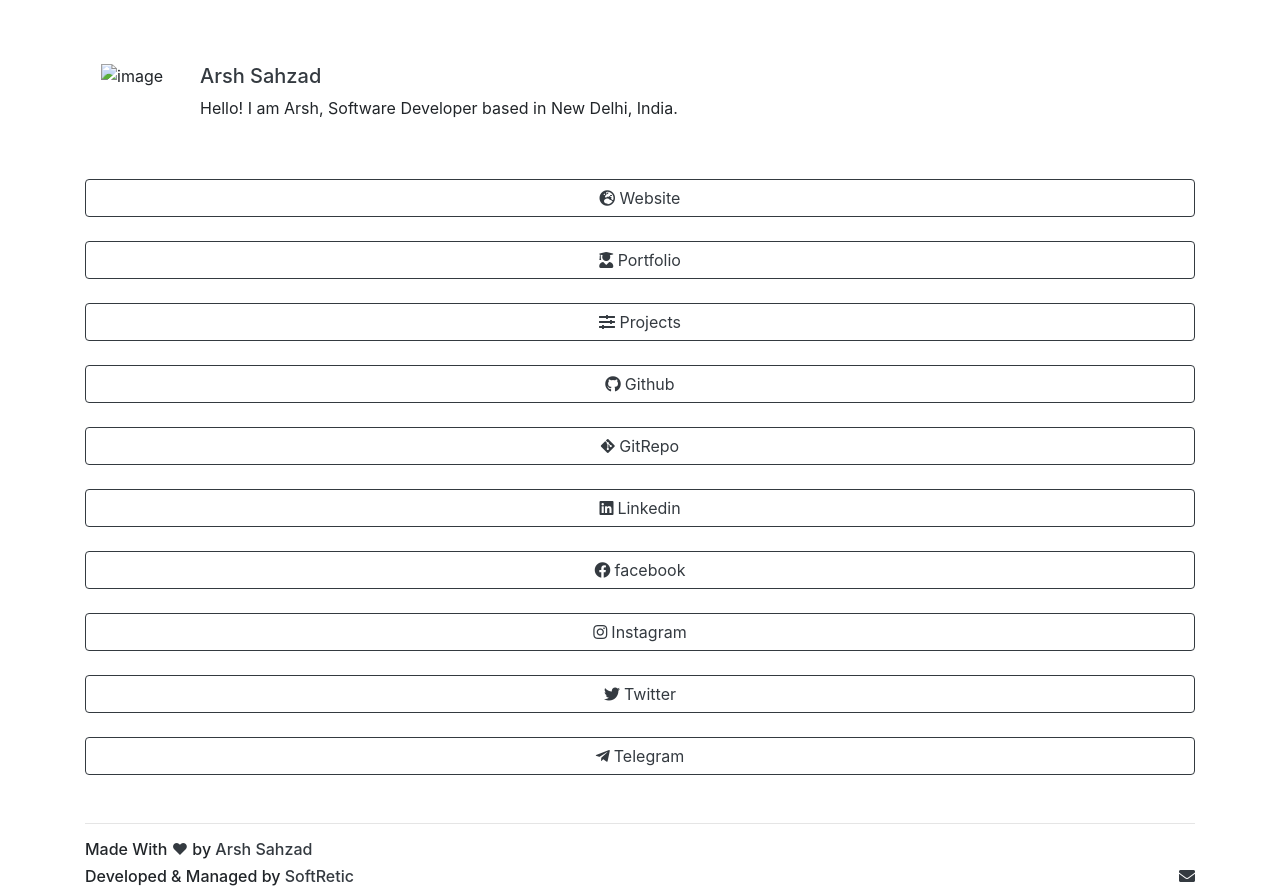
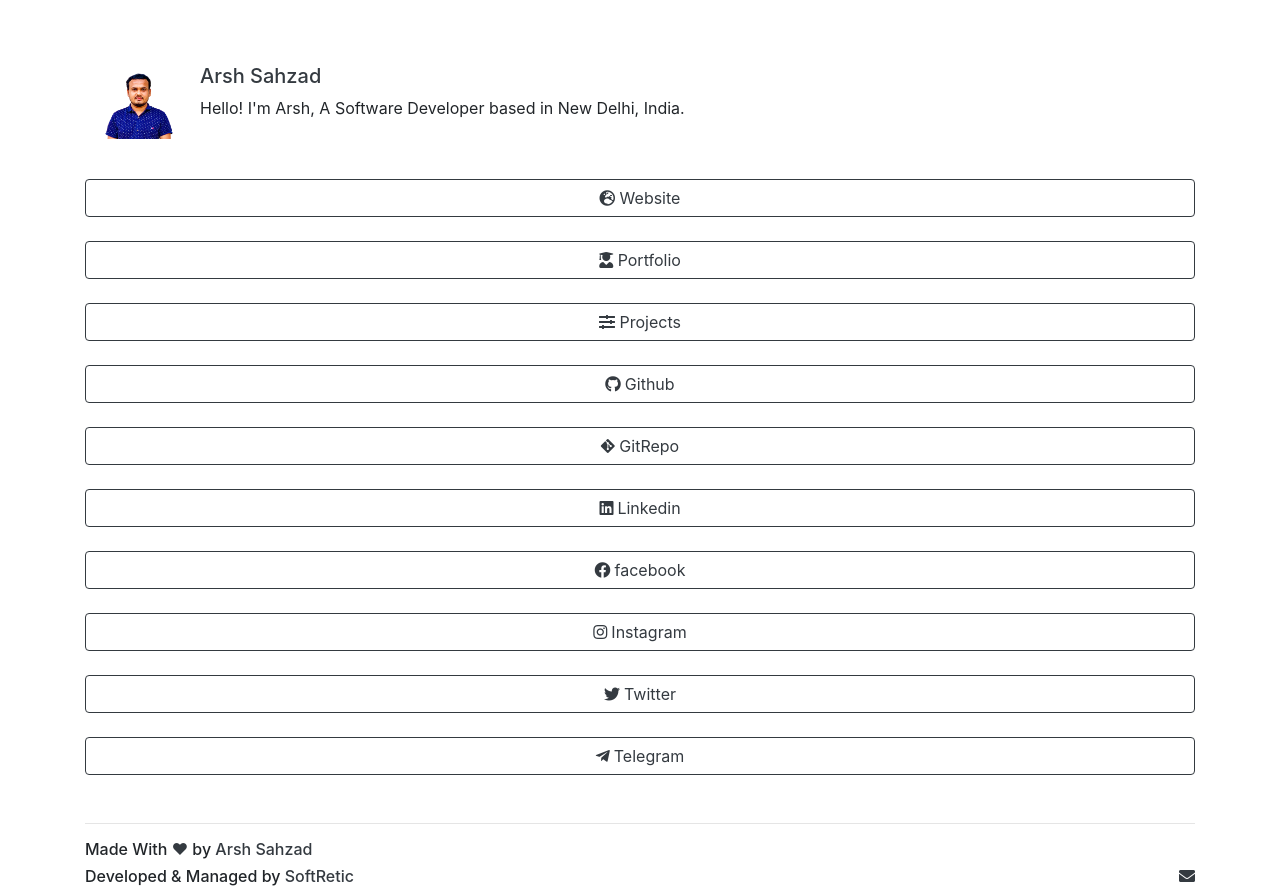
Before and after one commit to arshsahzad/Redirection, a plain HTML site: page index.html in a window 1280 px wide. Drawn offline with nearby package versions, Linux system fonts and the light colour scheme; files whose address does not match are found by name.

Commit message:
index update

```diff
--- a/index.html
+++ b/index.html
@@ -4,20 +4,20 @@
     <meta charset="utf-8" />
     <meta name="viewport" content="width=device-width, initial-scale=1" />
     <meta name="theme-color" content="#343a40" />
-    <meta name="description" content="Links To My Accounts | Developed By - Arsh Sahzad" />
+    <meta name="description" content="Links of Accounts | Developed By - Arsh Sahzad" />
     <title>LinkTree - Arsh Sahzad</title>
     <link rel="stylesheet" href="assets/css/main.css" />
-    <link rel="icon" href="./assets/img/title.png" type="image/x-icon" />
+    <link rel="icon" href="./assets/img/logo.png" type="image/x-icon" />
     <link rel="stylesheet" href="https://use.fontawesome.com/releases/v5.15.3/css/all.css" integrity="sha384-SZXxX4whJ79/gErwcOYf+zWLeJdY/qpuqC4cAa9rOGUstPomtqpuNWT9wdPEn2fk" crossorigin="anonymous" />
     <link rel="stylesheet" href="https://stackpath.bootstrapcdn.com/bootstrap/4.3.1/css/bootstrap.min.css" integrity="sha384-ggOyR0iXCbMQv3Xipma34MD+dH/1fQ784/j6cY/iJTQUOhcWr7x9JvoRxT2MZw1T" crossorigin="anonymous"/>
   </head>
   <body>
     <div class="container">
       <div class="media mt-5">
-        <img src="./assets/img/title.png" class="m-3" alt="image" width="75px"height="75px"/>
+        <img src="./assets/img/logo.png" class="m-3" alt="image" width="75px"height="75px"/>
         <div class="media-body m-2">
           <h5 class="align-items-center mt-2">Arsh Sahzad</h5>
-          <p>Hello! I am Arsh, Software Developer based in New Delhi, India.</p>
+          <p>Hello! I'm Arsh, A Software Developer based in New Delhi, India.</p>
         </div>
       </div>
       <div class="mt-4">
```
